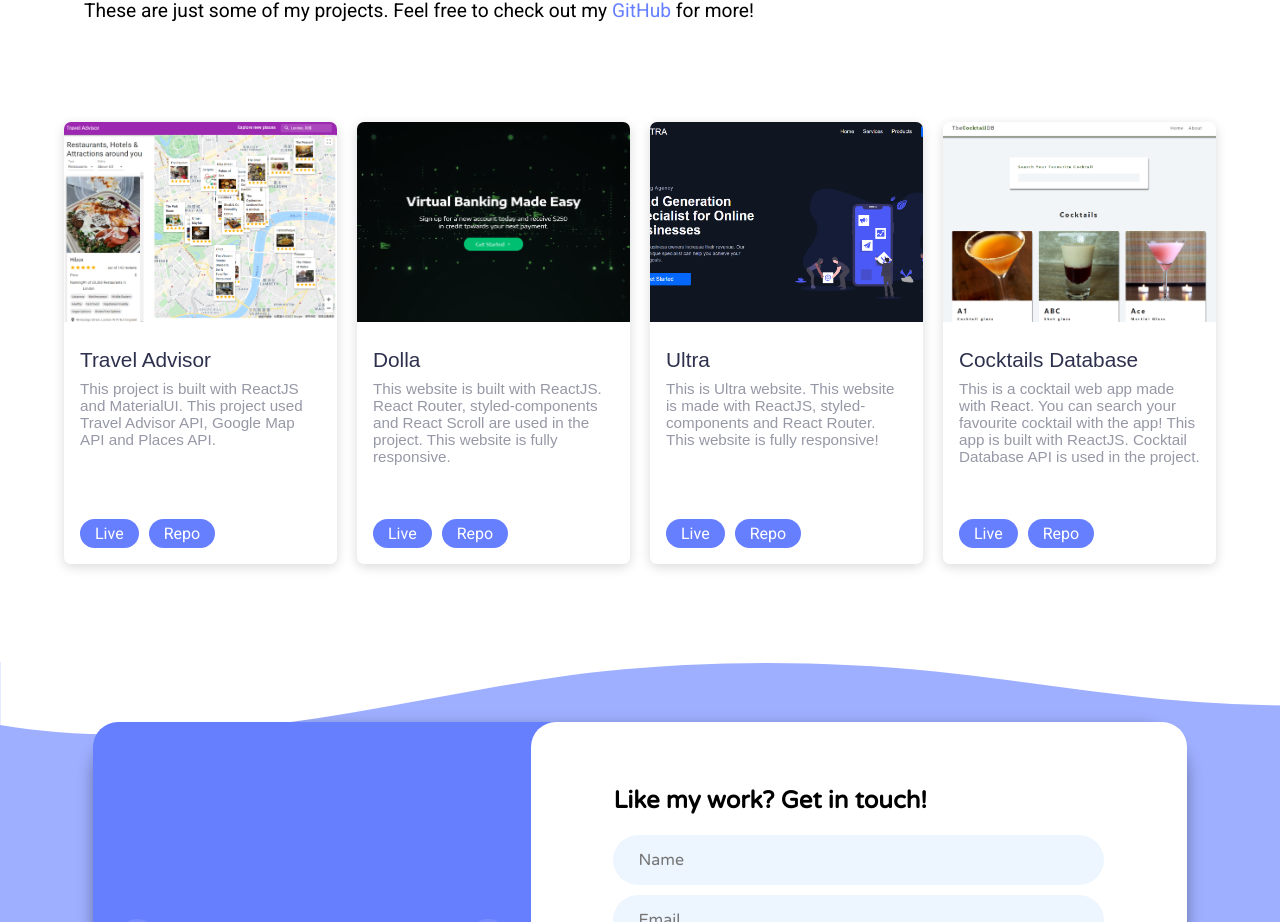
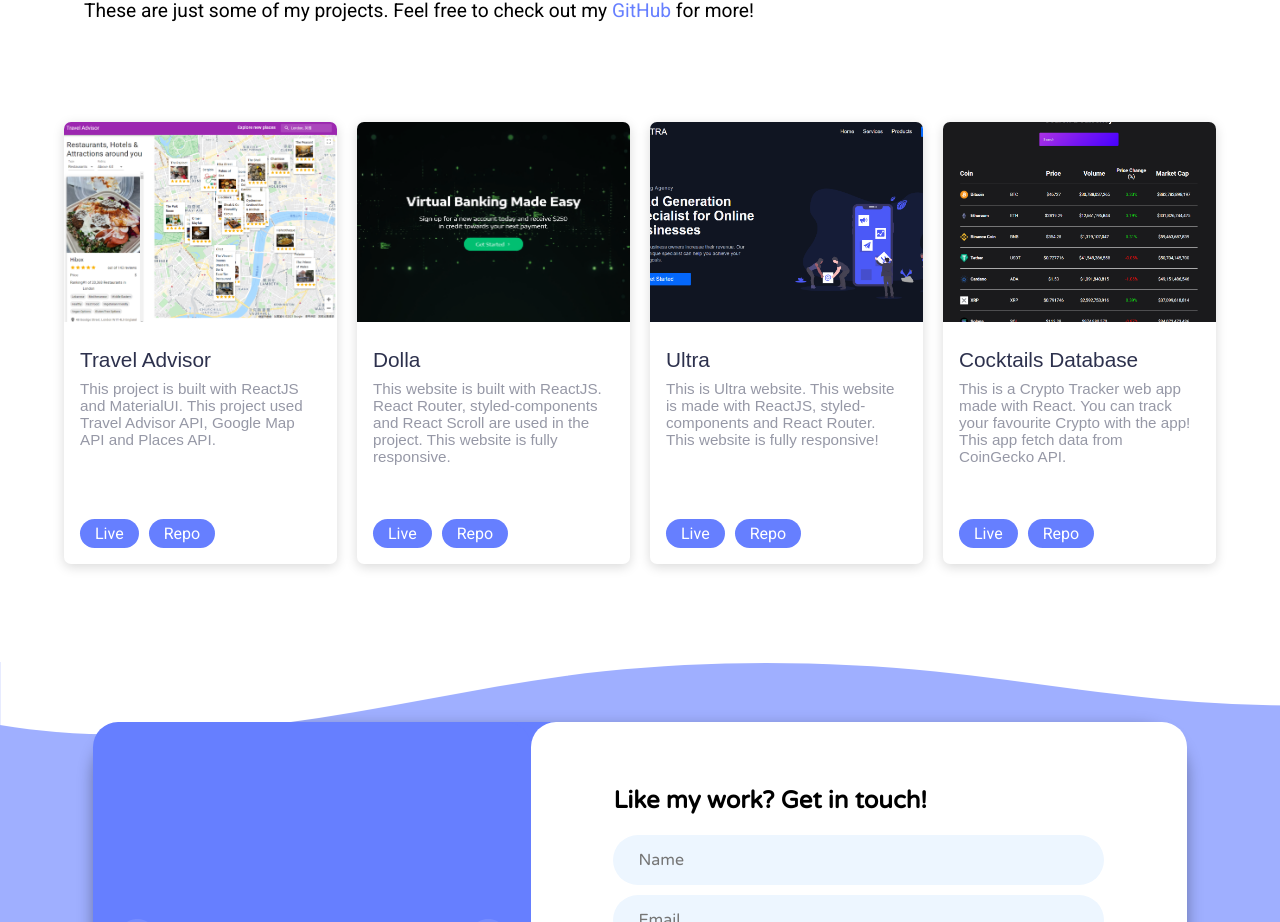
Before and after one commit to obiito01/portfolio-website, a React (Create React App) app: page / in a window 1280 px wide. Shown: the part 2538-3460 px from the top of the page. Built offline with nearby package versions, Linux system fonts and the light colour scheme.

Commit message:
update project

```diff
--- a/src/components/ProjectsSection/data.js
+++ b/src/components/ProjectsSection/data.js
@@ -24,12 +24,12 @@ const data = [
     repo: "https://github.com/obiito01/ultra-website",
   },
   {
-    image: require("../../assets/cocktail.png").default,
+    image: require("../../assets/crypto-tracker.png").default,
     title: "Cocktails Database",
     description:
-      "This is a cocktail web app made with React. You can search your favourite cocktail with the app! This app is built with ReactJS. Cocktail Database API is used in the project.",
-    link: "https://db-cocktail.netlify.app/",
-    repo: "https://github.com/obiito01/cocktail-database",
+      "This is a Crypto Tracker web app made with React. You can track your favourite Crypto with the app! This app fetch data from CoinGecko API.",
+    link: "https://cryptotrkr.netlify.app//",
+    repo: "https://github.com/obiito01/crypto-tracker",
   },
 ];
 
```
Also changed, not shown: src/assets/crypto-tracker.png (added).
